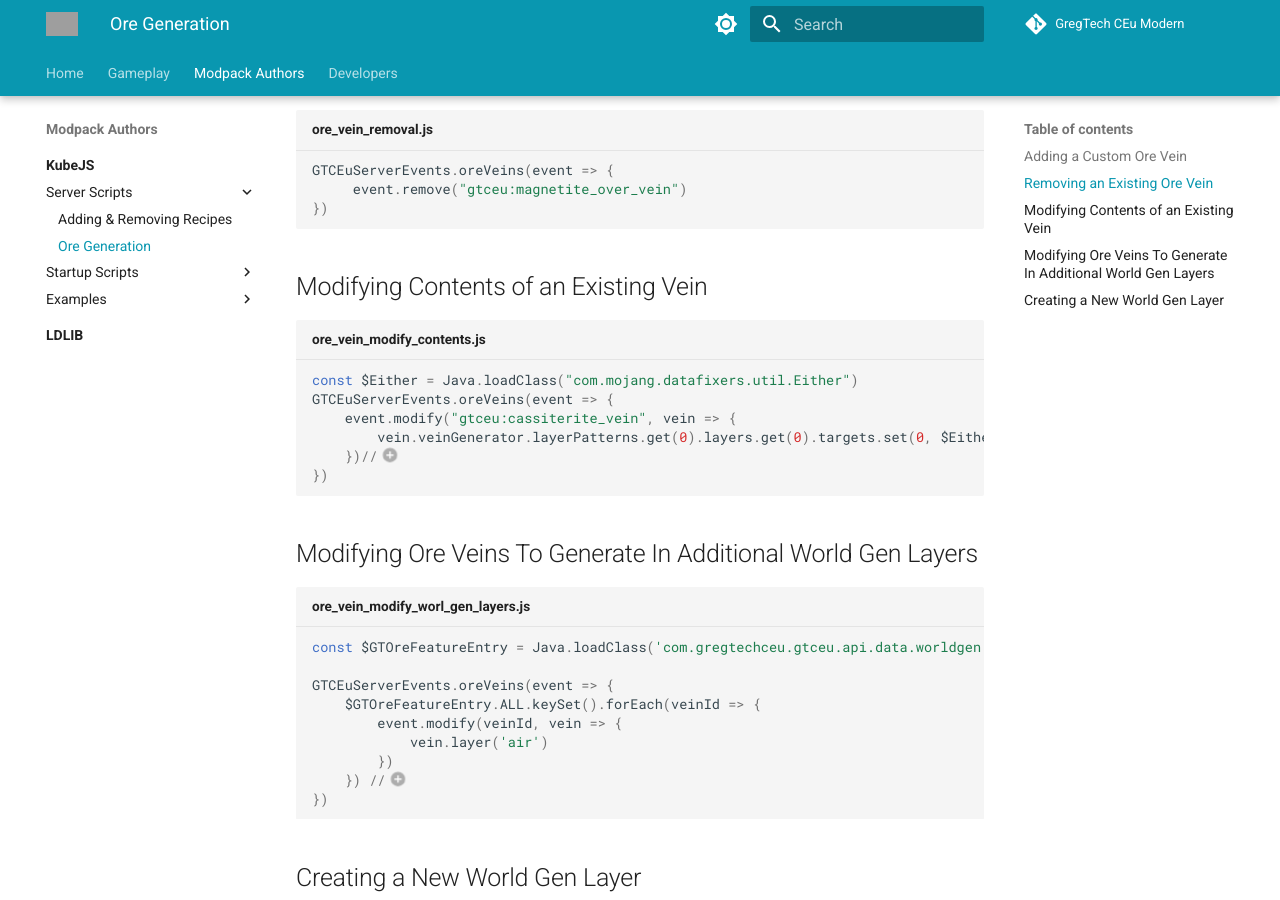
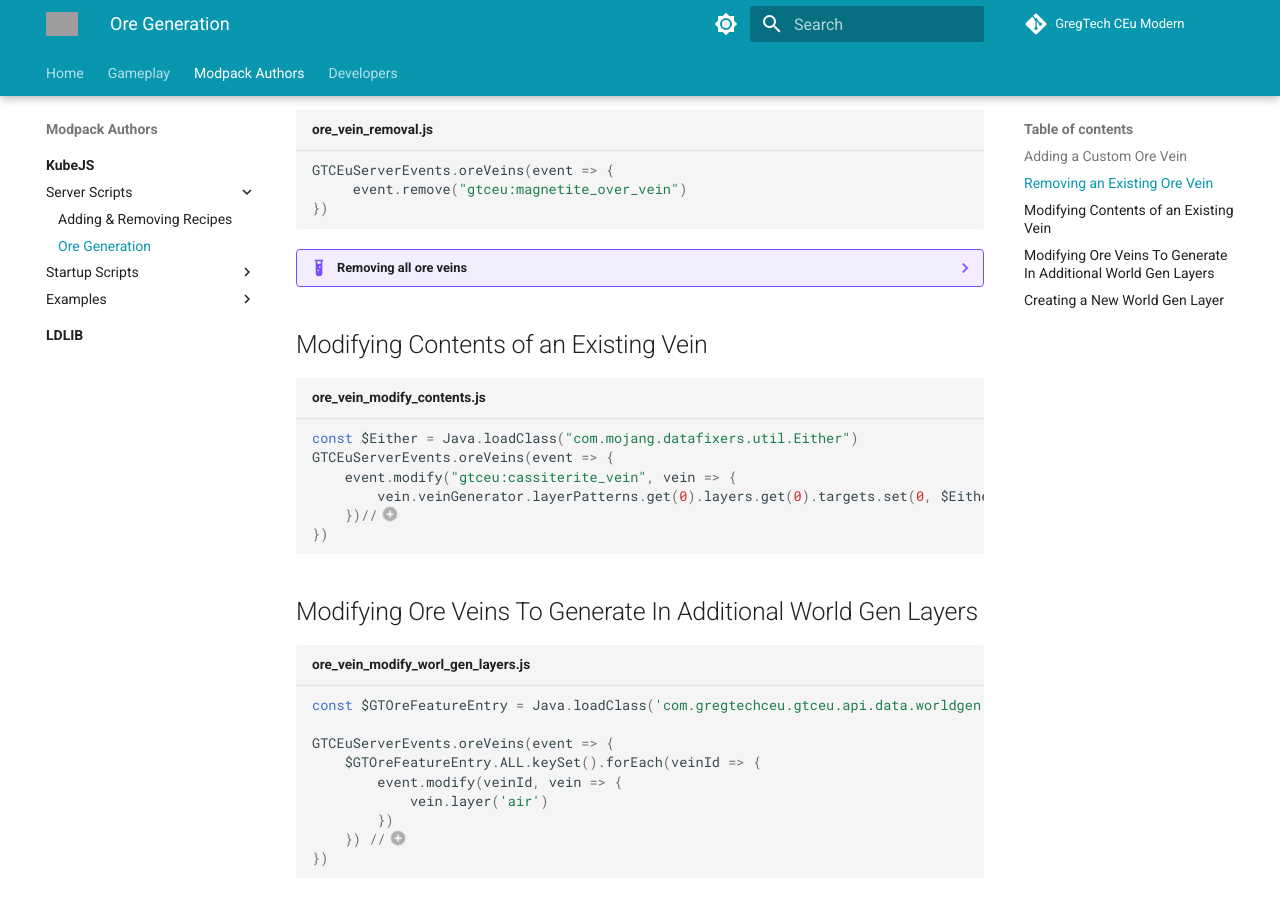
Before and after one commit to GregTechCEu/gtceu-modern-docs, an MkDocs documentation site: the page built from docs/Modpacks/KubeJS/Server-Scripts/Ore-Generation.md, in a window 1280 px wide and 900 px high, scrolled down 1254 px. Built offline with MkDocs 1.6.1 and Material for MkDocs 9.7.7, drawn with Linux system fonts in a browser that asks for light colours; comment, search, counter and statistics services are not loaded; some of the changed lines change nothing that is shown; grey boxes are pictures that could not be loaded.

Commit message:
add example for removing all ore veins

````diff
--- a/docs/Modpacks/KubeJS/Server-Scripts/Ore-Generation.md
+++ b/docs/Modpacks/KubeJS/Server-Scripts/Ore-Generation.md
@@ -70,6 +70,17 @@
 ```
 
 
+??? example "Removing all ore veins"
+    If you want to remove **all** predefined ore veins (for example if you want to completely change ore generation
+    in your modpack), you can use the following code:
+
+    ```js
+    GTCEuServerEvents.oreVeins(event => {
+        GTRegistries.ORE_VEINS.keys().forEach(id => event.remove(id))
+    })
+    ```
+
+
 ## Modifying Contents of an Existing Vein
 
 ```js title="ore_vein_modify_contents.js"
````
